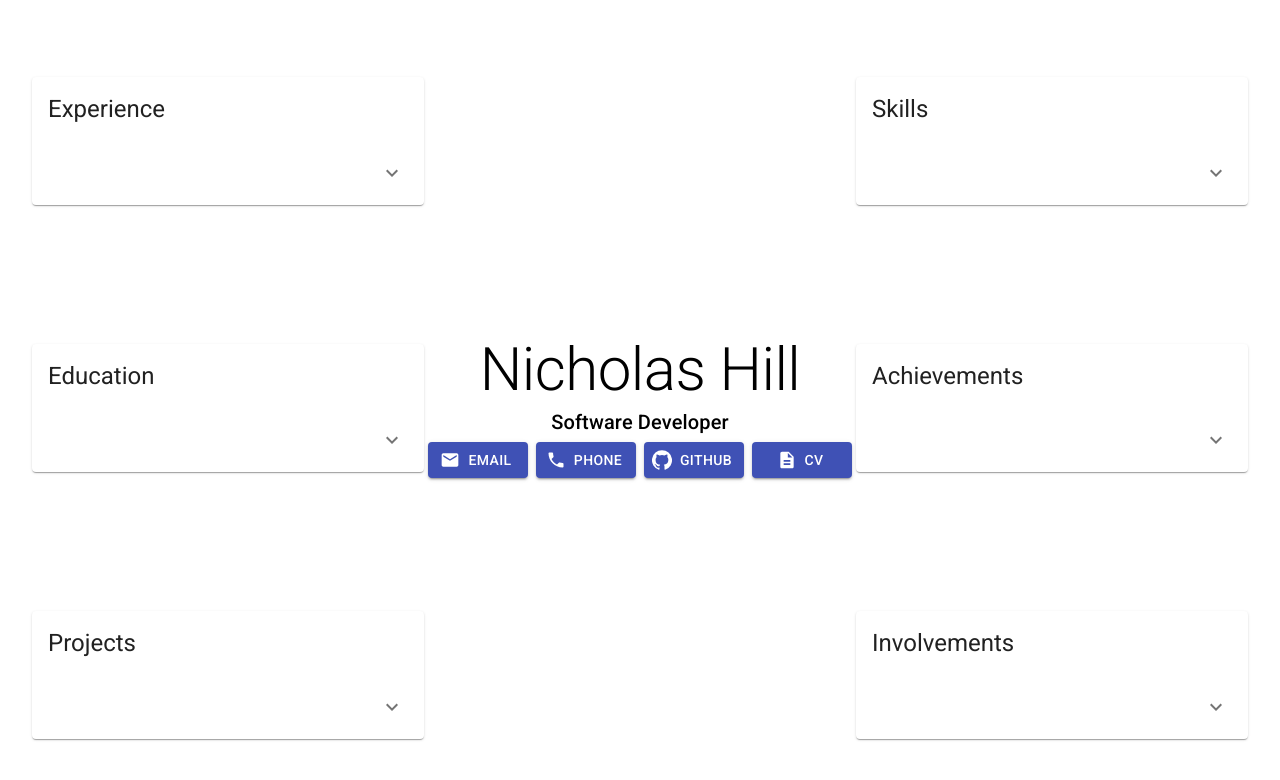
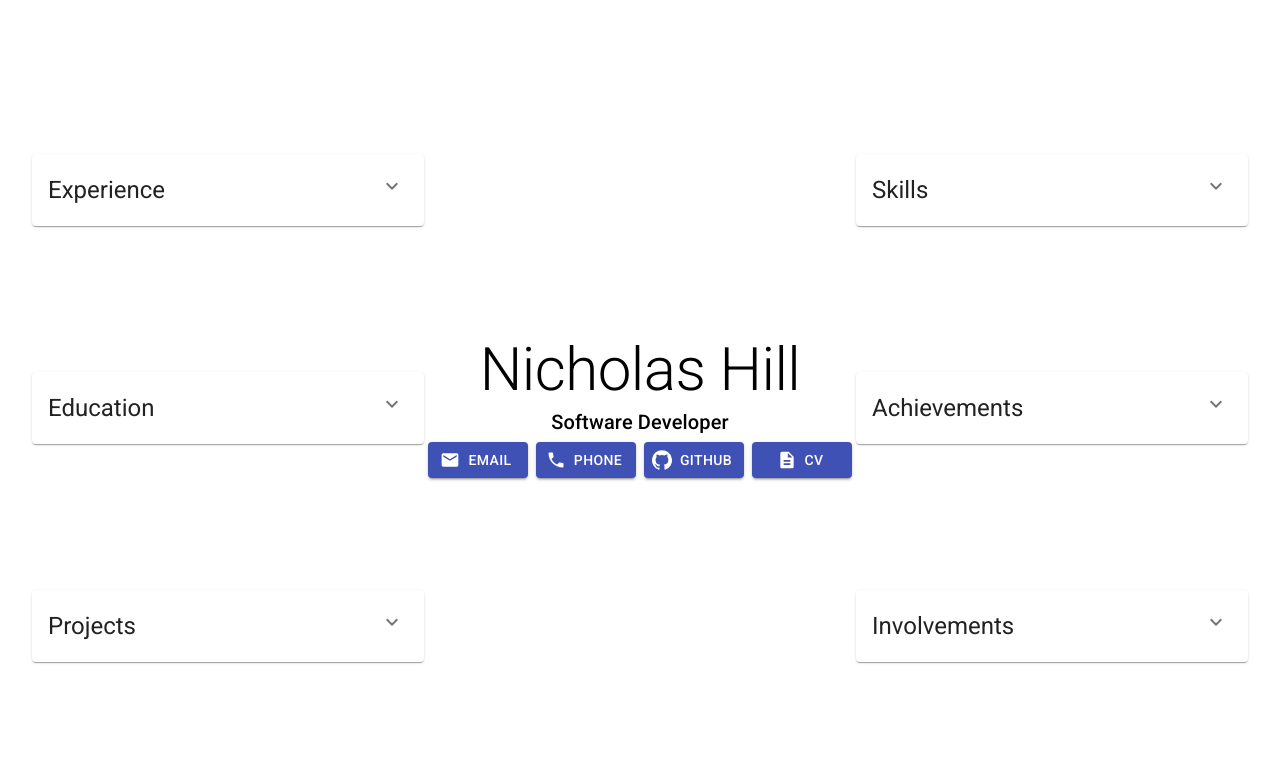
Before and after one commit to nickjhill14/personal-website, a React (Create React App) app: page / in a window 1280 px wide. Shown: the top 780 px of the page. Built offline with nearby package versions, Linux system fonts and the light colour scheme.

Commit message:
NH 💄 Reduced the size of the section bubbles

```diff
--- a/src/App.tsx
+++ b/src/App.tsx
@@ -8,16 +8,14 @@ const useStyles = makeStyles(() => ({
     main: {
         height: '100vh',
         display: 'flex',
-        justifyContent: 'space-evenly',
         alignItems: 'center',
     },
     sectionBubbles: {
         height: '100%',
-        width: '400px',
+        width: '100%',
         display: 'flex',
         flexDirection: 'column',
-        justifyContent: 'space-around',
-        alignItems: 'stretch',
+        justifyContent: 'space-evenly',
     },
 }));
 
@@ -25,7 +23,7 @@ export default function App(): ReactElement {
     const classes = useStyles();
 
     return (
-        <Container className={classes.main}>
+        <Container className={classes.main} maxWidth={false}>
             <Box className={classes.sectionBubbles}>
                 <SectionBubble {...sectionBubblesConfig.experience} />
                 <SectionBubble {...sectionBubblesConfig.education} />
--- a/src/sectionBubble/SectionBubble.tsx
+++ b/src/sectionBubble/SectionBubble.tsx
@@ -1,7 +1,6 @@
 import { ReactElement, useState } from 'react';
 import {
     Card,
-    CardActions,
     CardContent,
     CardHeader,
     Collapse,
@@ -59,8 +58,9 @@ export default function SectionBubble({ name, content }: SectionBubbleProps): Re
 
     return (
         <Card>
-            <CardHeader title={name} />
-            <CardActions>
+            <CardHeader
+                title={name}
+                action={
                     <IconButton
                         onClick={(): void => setShowMore(!showMore)}
                         aria-expanded={showMore}
@@ -71,7 +71,8 @@ export default function SectionBubble({ name, content }: SectionBubbleProps): Re
                     >
                         <ExpandMore />
                     </IconButton>
-            </CardActions>
+                }
+            />
             <Collapse in={showMore}>
                 <CardContent>
                     <List dense aria-label={`${name} List`}>
```
Lines whose indentation alone changed are shown as unchanged.
